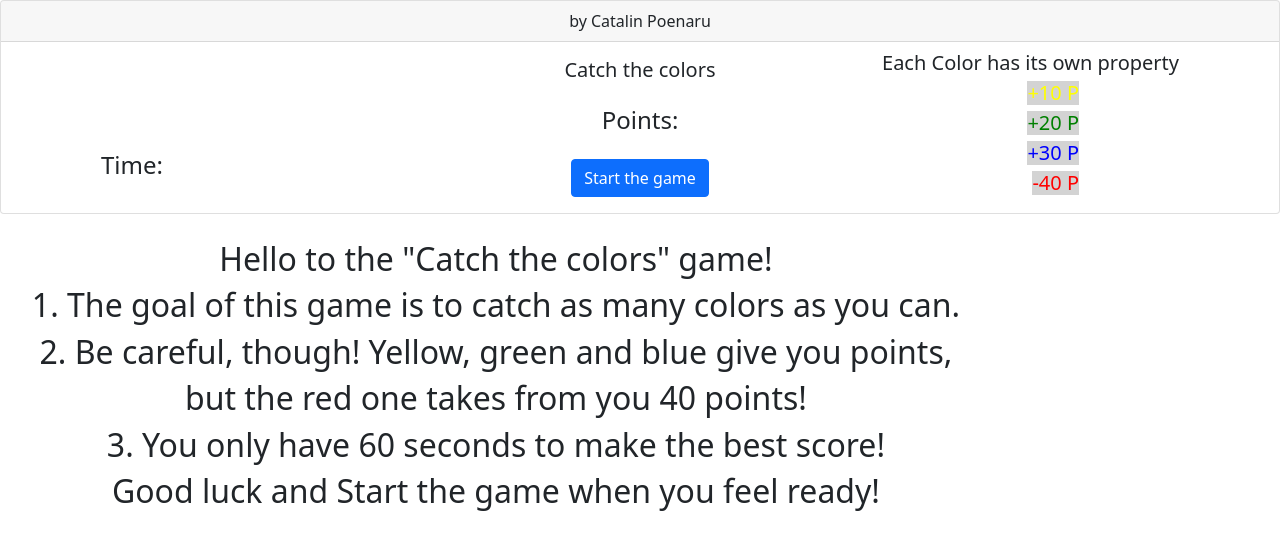
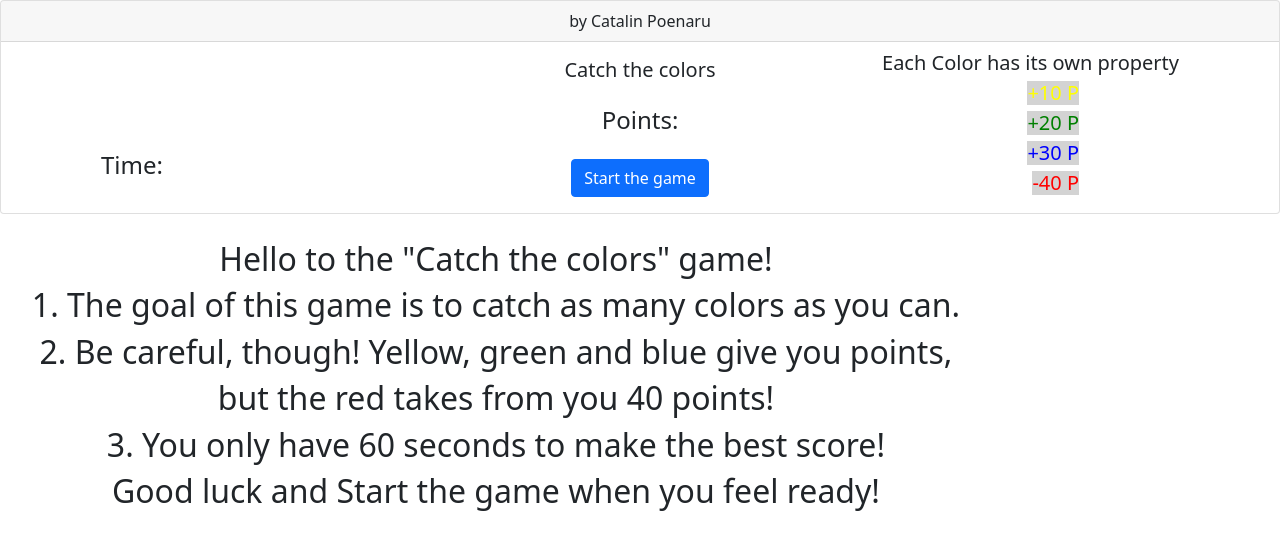
Before and after one commit to catapoeM/Catch-the-colors, a plain HTML site: page index.html in a window 1280 px wide. Drawn offline with nearby package versions, Linux system fonts and the light colour scheme.

Commit message:
Game finished

```diff
--- a/index.html
+++ b/index.html
@@ -34,7 +34,7 @@
       <h2 class="gameInfo">Hello to the "Catch the colors" game!</h2>
       <h2 class="gameInfo">1. The goal of this game is to catch as many colors as you can.</h2>
       <h2 class="gameInfo">2. Be careful, though! Yellow, green and blue give you points,</h2>
-      <h2 class="gameInfo">but the red one takes from you 40 points!</h2>
+      <h2 class="gameInfo">but the red takes from you 40 points!</h2>
       <h2 class="gameInfo">3. You only have 60 seconds to make the best score!</h2>
       <h2 class="gameInfo">Good luck and Start the game when you feel ready!</h2>
     </div>
```
Also changed, not shown: 1 other file.
